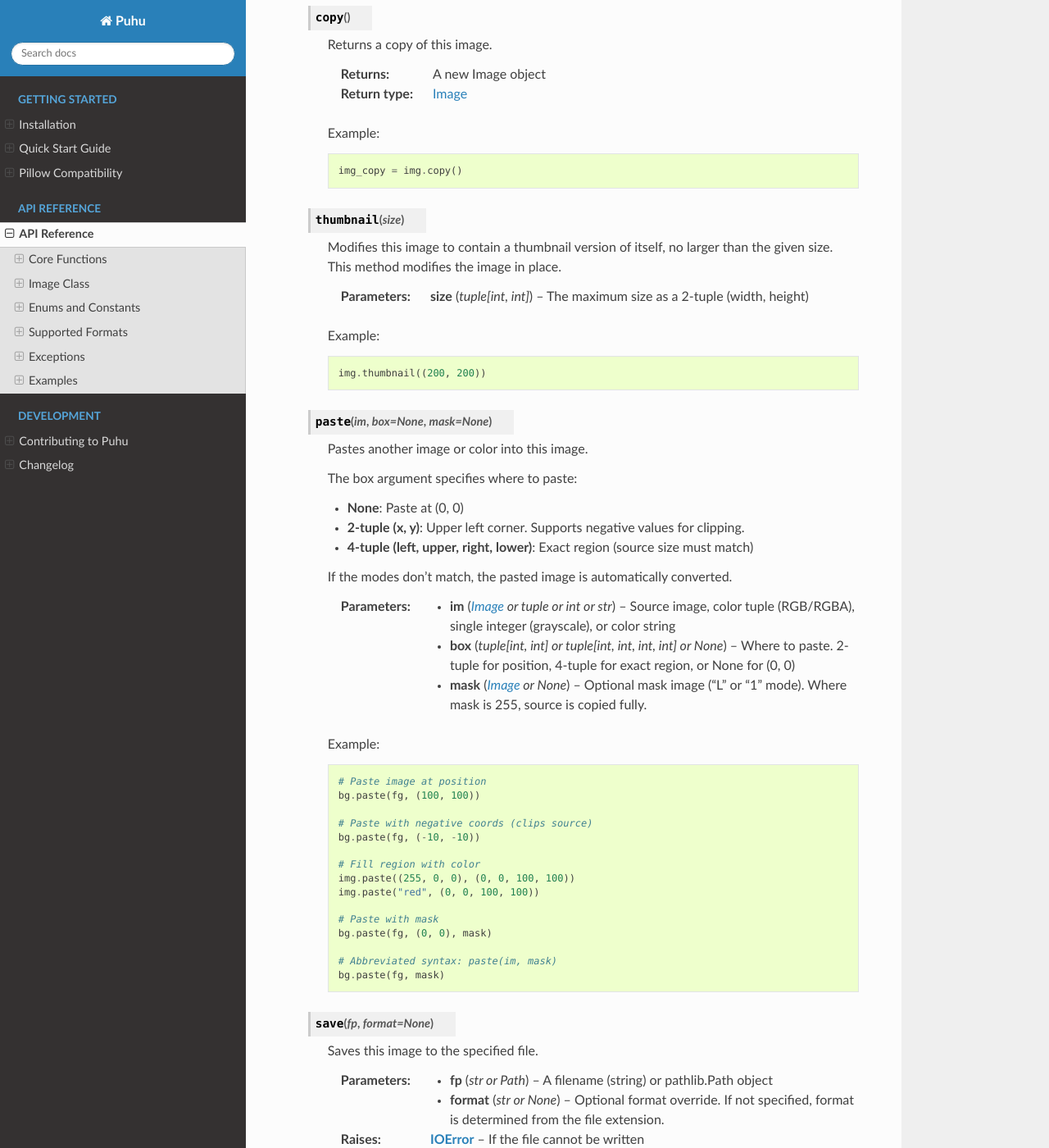
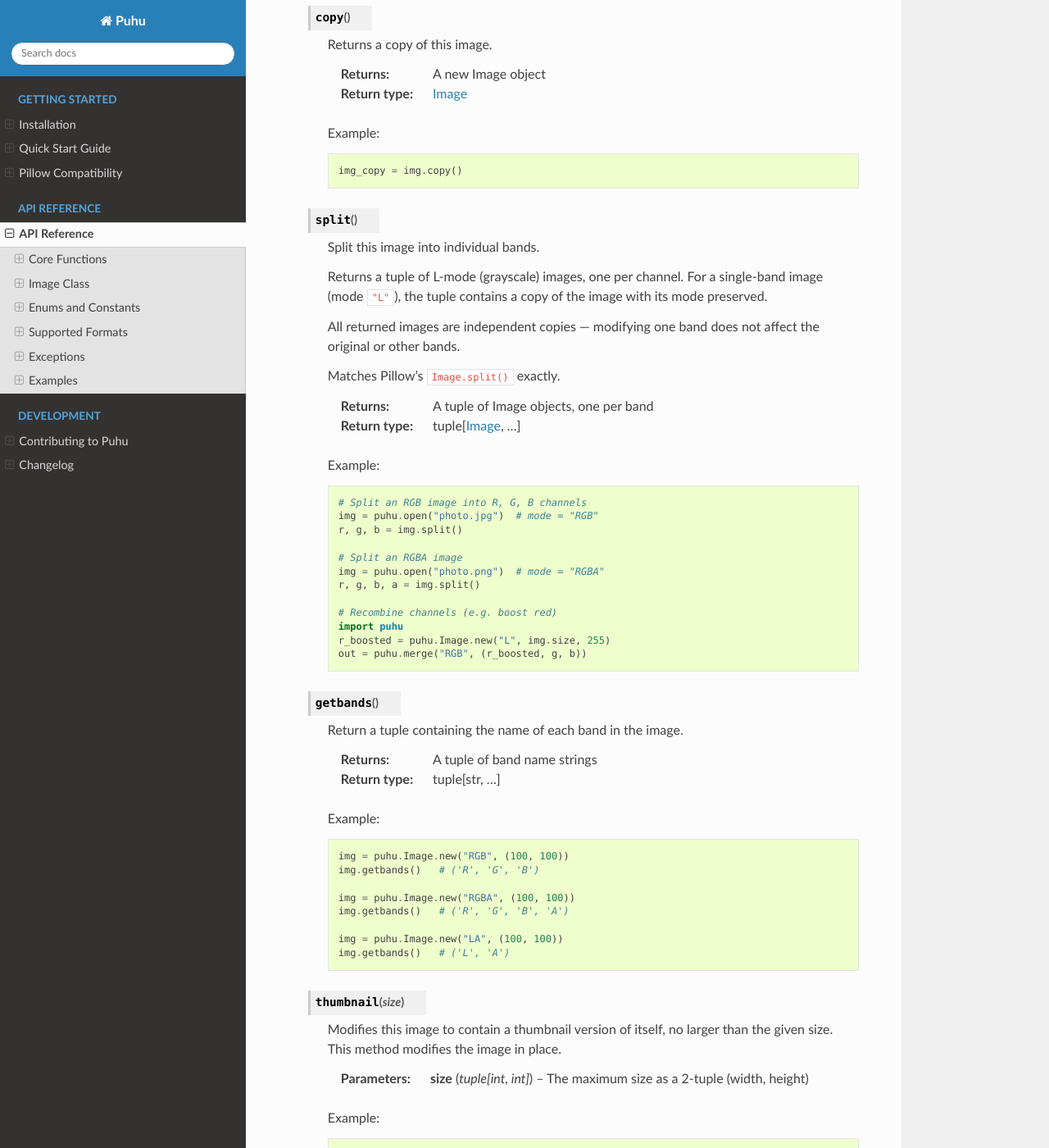
Before and after one commit to bgunebakan/puhu, a Sphinx documentation site: the page built from docs/source/api.rst, in a window 1280 px wide and 1400 px high, scrolled down 3084 px. Shown: the whole window at 82% size. Built offline with Sphinx 7.4.7 and the Read the Docs theme 3.1.0, drawn with Linux system fonts in a browser that asks for light colours; some of the changed text lies outside the part shown.

Commit message:
Lets add some docs

```diff
--- a/docs/source/api.rst
+++ b/docs/source/api.rst
@@ -163,6 +163,57 @@
           img_copy = img.copy()
 
 
+   .. py:method:: split()
+
+      Split this image into individual bands.
+
+      Returns a tuple of L-mode (grayscale) images, one per channel. For a
+      single-band image (mode ``"L"``), the tuple contains a copy of the
+      image with its mode preserved.
+
+      All returned images are independent copies — modifying one band does
+      not affect the original or other bands.
+
+      Matches Pillow's ``Image.split()`` exactly.
+
+      :return: A tuple of Image objects, one per band
+      :rtype: tuple[Image, ...]
+
+      Example::
+
+          # Split an RGB image into R, G, B channels
+          img = puhu.open("photo.jpg")  # mode = "RGB"
+          r, g, b = img.split()
+
+          # Split an RGBA image
+          img = puhu.open("photo.png")  # mode = "RGBA"
+          r, g, b, a = img.split()
+
+          # Recombine channels (e.g. boost red)
+          import puhu
+          r_boosted = puhu.Image.new("L", img.size, 255)
+          out = puhu.merge("RGB", (r_boosted, g, b))
+
+
+   .. py:method:: getbands()
+
+      Return a tuple containing the name of each band in the image.
+
+      :return: A tuple of band name strings
+      :rtype: tuple[str, ...]
+
+      Example::
+
+          img = puhu.Image.new("RGB", (100, 100))
+          img.getbands()   # ('R', 'G', 'B')
+
+          img = puhu.Image.new("RGBA", (100, 100))
+          img.getbands()   # ('R', 'G', 'B', 'A')
+
+          img = puhu.Image.new("LA", (100, 100))
+          img.getbands()   # ('L', 'A')
+
+
    .. py:method:: thumbnail(size)
 
       Modifies this image to contain a thumbnail version of itself, no larger than the given size.
@@ -254,6 +305,7 @@
 
 - **"1"**: 1-bit pixels, black and white
 - **"L"**: 8-bit pixels, grayscale
+- **"LA"**: 8-bit pixels, grayscale with alpha
 - **"RGB"**: 3x8-bit pixels, true color
 - **"RGBA"**: 4x8-bit pixels, true color with transparency
 
--- a/docs/source/pillow_compatibility.rst
+++ b/docs/source/pillow_compatibility.rst
@@ -32,6 +32,8 @@
 - ``copy()`` - Create image copies
 - ``thumbnail()`` - Create thumbnails (in-place)
 - ``paste()`` - Paste images, colors, or fills with optional masks
+- ``split()`` - Split image into individual L-mode bands (tuple return, all modes)
+- ``getbands()`` - Return tuple of band name strings (e.g. ``('R', 'G', 'B')``)
 
 Properties and Attributes
 ~~~~~~~~~~~~~~~~~~~~~~~~~~
```
Also changed, not shown: other parts of docs/source/pillow_compatibility.rst (+0 -2 lines), docs/source/changelog.rst (+18 -2 lines).
